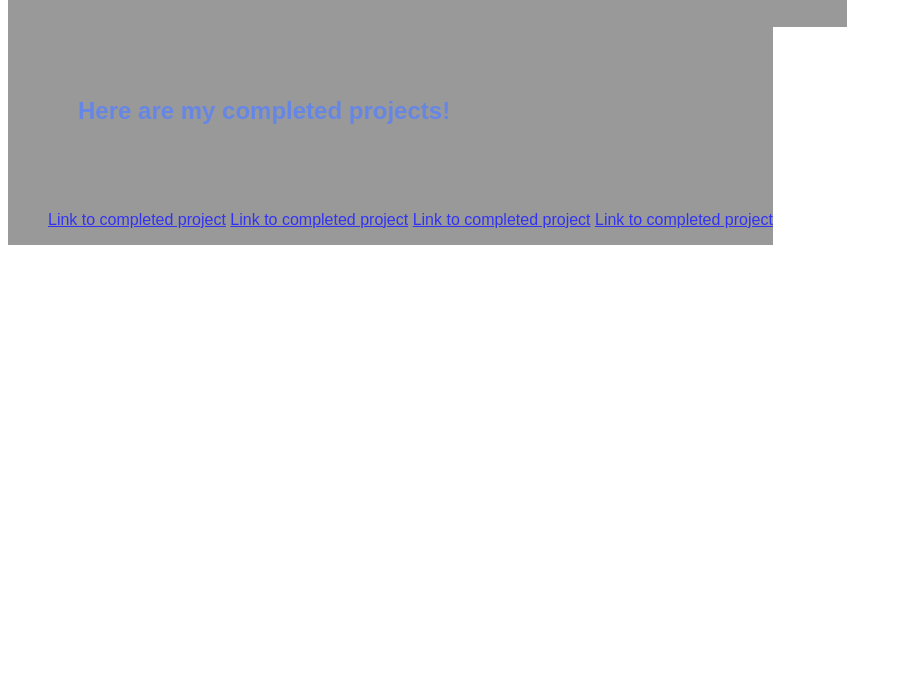
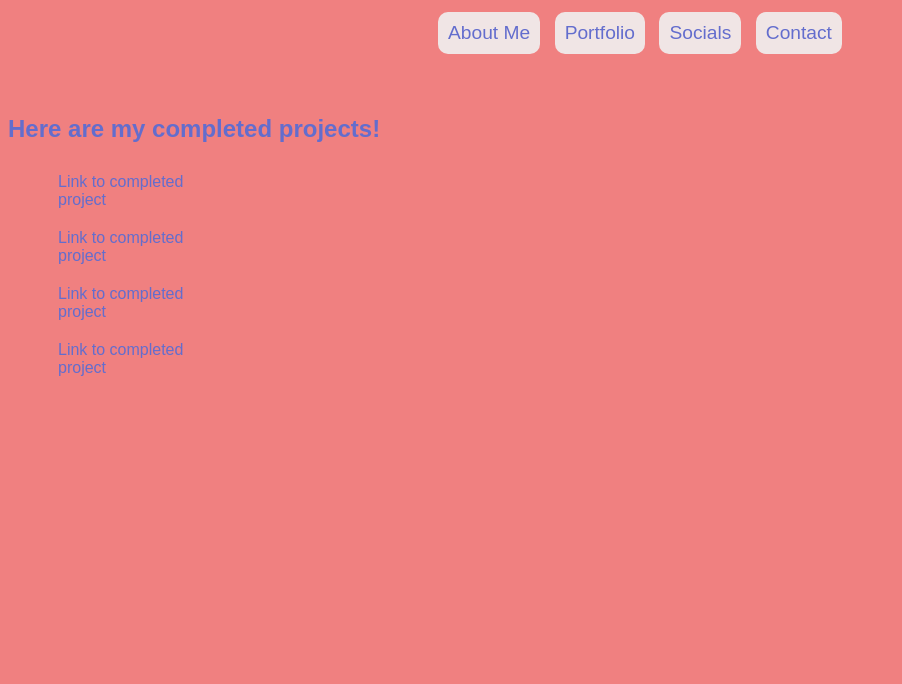
Before and after one commit to Hochipochi/Module-2-Challenge, a plain HTML site: page index.html in a window 1280 px wide. Shown: the part 116-800 px from the top of the page, without its empty margins (0-902 px from the left). Drawn offline with Linux system fonts and the light colour scheme.

Commit message:
updated styles and worked on website

```diff
--- a/index.html
+++ b/index.html
@@ -11,22 +11,22 @@
             <h1>Welcome to my Portfolio!</h1>
             <nav>
                 <ul>
-                    <a href="#">About Me</a>
-                    <a href="#">Portfolio</a>
-                    <a href="#">Socials</a>
-                    <a href="#">Contact</a>
+                    <a href="#" class="button">About Me</a>
+                    <a href="#" class="button">Portfolio</a>
+                    <a href="#" class="button">Socials</a>
+                    <a href="#" class="button">Contact</a>
                 </ul>
             </nav>
         </header>
 
         <main>
-            <div>
+            <div class="vertical-menu">
                 <h2>Here are my completed projects!</h2>
                     <ul>
                         <a href="#">Link to completed project</a>
-                        <a href="#">Link to completed project</a>
-                        <a href="#">Link to completed project</a>
-                        <a href="#">Link to completed project</a>
+                         <a href="#">Link to completed project</a>
+                         <a href="#">Link to completed project</a>
+                         <a href="#">Link to completed project</a>
                     </ul>
             </div>
         </main>
--- a/style.css
+++ b/style.css
@@ -1,5 +1,6 @@
 * {
     box-sizing: border-box;
+    background-color: lightcoral;
 }
 
 body {
@@ -7,23 +8,32 @@ body {
     color: royalblue;
     display: flex;
     flex-wrap: wrap;
-    flex-direction: row;
 
 }
 
 header {
-    background-color: grey;
+    /* background-color: grey; */
     text-align: center;
     opacity: .8;
-    display: flex;
     margin-top: 15px;
     padding: 20px;
     margin-right: 40px;
+    width: 100%;
 }
 
+.button {
+    -webkit-appearance: button;
+    -moz-appearance: button;
+    appearance: button;
+    text-decoration: none;
+    background-color: azure;
+    color: royalblue;
+    border-radius: 10px;
+    margin: 5px;
+}
 
 main {
-    background-color: grey;
+    /* background-color: grey; */
     align-items: center;
     display: flex;
     opacity: .8;
@@ -36,9 +46,20 @@ nav a {
     color: royalblue;
     padding: 10px;
 }
+
+.vertical-menu {
+    width: 200px;
+}
+
+.vertical-menu a {
+    color: royalblue;
+    display: block;
+    padding: 10px;
+    text-decoration: none;
+}
+
 div h2 {
-    display: inline-block;
+    display: flex;
+    width: 400px;
     color: royalblue;
-    padding: 10px;
-    margin: 60px;
 }
```
Also changed, not shown: 1 other file.
